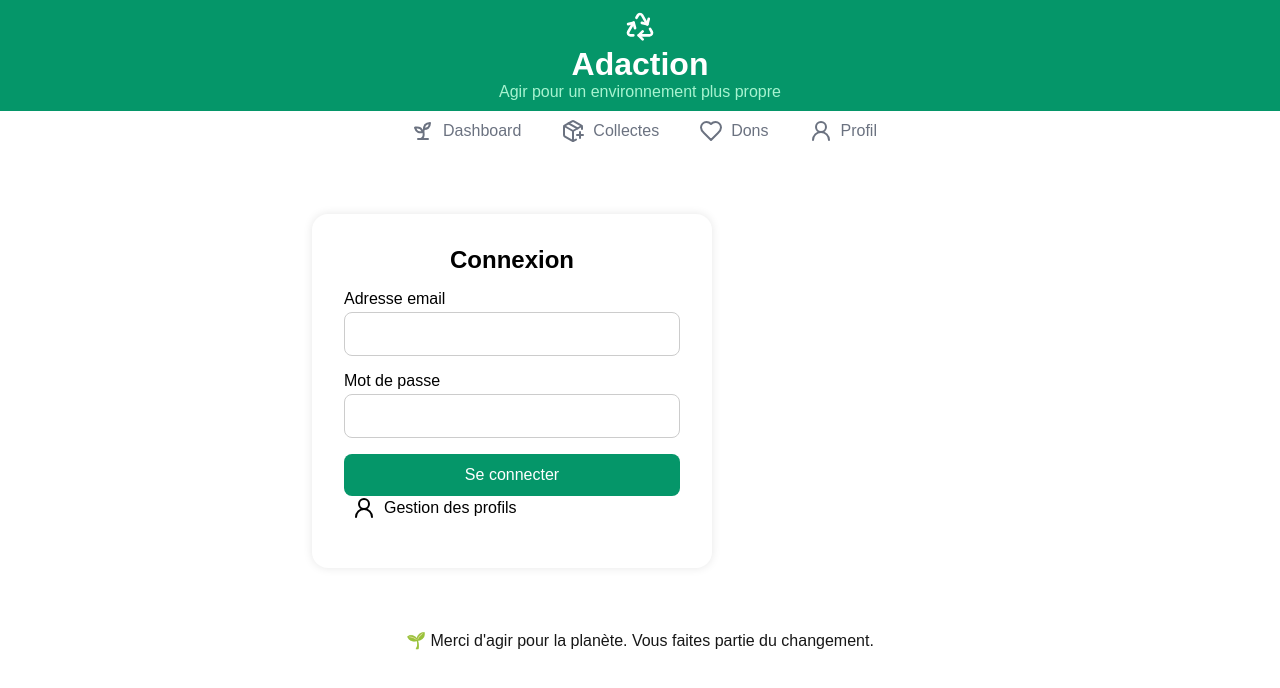
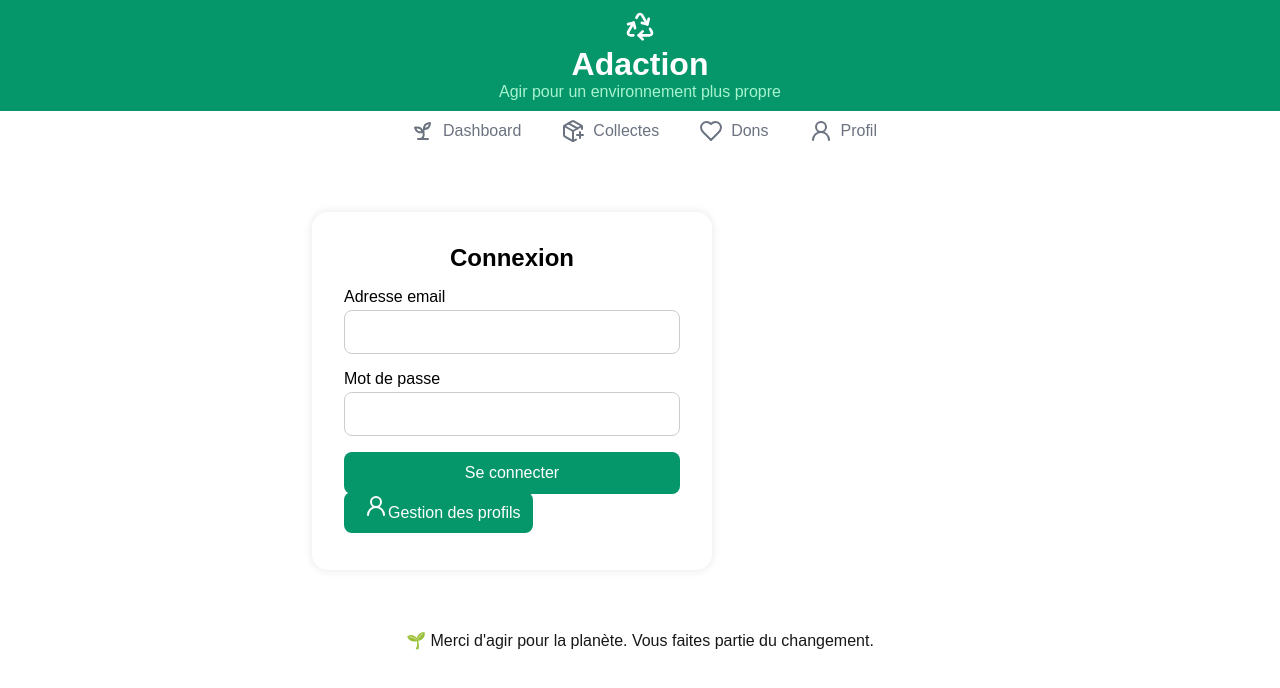
Before and after one commit to mathish01/adaction_front-, a Next.js app: page /authentification in a window 1280 px wide. Shown: the top 688 px of the page. Built offline with nearby package versions, Linux system fonts and the light colour scheme.

Commit message:
change button gestion

```diff
--- a/src/app/authentification/page.js
+++ b/src/app/authentification/page.js
@@ -63,7 +63,7 @@ export default function LoginPage() {
 
         <button type="submit">Se connecter</button>
 
-     <Link href="/manage-users" className="navbar-link"> <UserRound className="icon" style={{ marginLeft: '0.5rem' }} />
+     <Link href="/manage-users" className="manage"> <UserRound className="icon"  style={{ marginLeft: '0.5rem' }} />
               Gestion des profils
             </Link>
         <p role="status" aria-live="polite">
--- a/src/app/globals.css
+++ b/src/app/globals.css
@@ -166,6 +166,18 @@ header {
   color: #b91c1c; /* rouge pour les messages d'erreur */
 }
 
+.manage {
+  width: 100%;
+  padding: 0.75rem;
+  background-color: #059669;
+  color: white;
+  border: none;
+  border-radius: 0.5rem;
+  font-size: 1rem;
+  cursor: pointer;
+}
+
+
 footer {
   width: 100%;
   text-align: center;
--- a/src/app/manage-users/page.js
+++ b/src/app/manage-users/page.js
@@ -297,12 +297,12 @@ const handleInputChange = (e) => {
                         Gestion des bénévoles
                     </span>
                 </div>
-                <div className={styles.navItem}>
+                {/* <div className={styles.navItem}>
                     <span className={styles.navIconInactive}>🏆</span>
                     <span className={styles.navTextInactive}>
                         Leaderboard
                     </span>
-                </div>
+                </div> */}
             </div>
 
             <div className={styles.mainContainer}>
```
